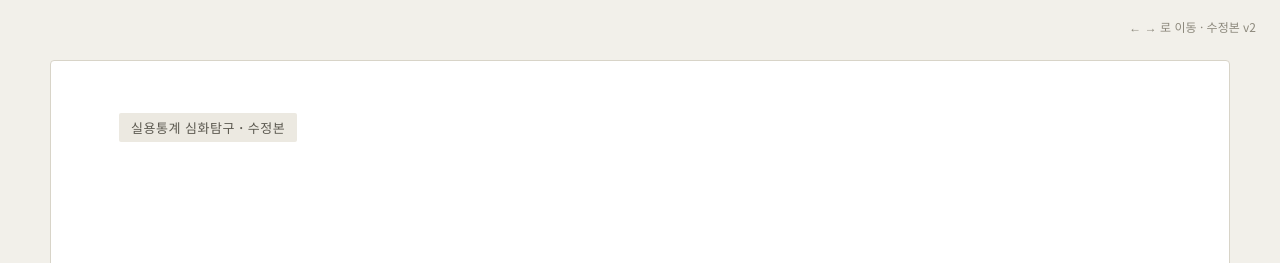
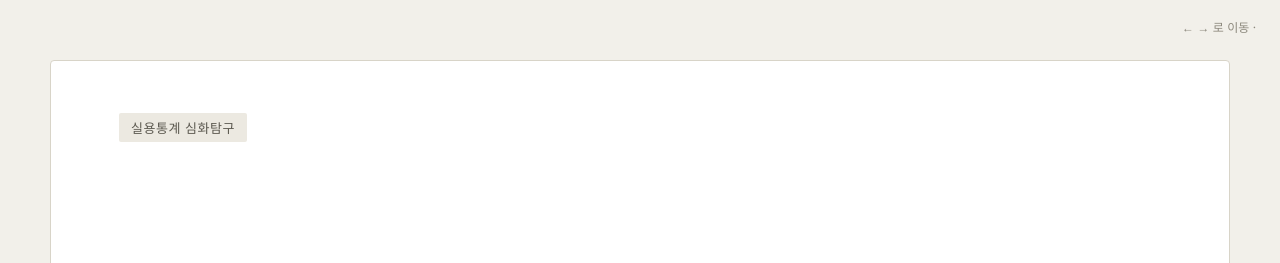
Before and after one commit to smore-im/PBL-, a plain HTML site: page index.html in a window 1280 px wide. Shown: the top 263 px of the page. Drawn offline with nearby package versions, Linux system fonts and the light colour scheme.

Commit message:
Update index.html

```diff
--- a/index.html
+++ b/index.html
@@ -3,7 +3,7 @@
 <head>
 <meta charset="UTF-8">
 <meta name="viewport" content="width=device-width, initial-scale=1.0">
-<title>필요성인가, 실현가능성인가 — 호남 반도체 클러스터 통계 검증 (수정본)</title>
+<title>호남 반도체 클러스터 통계 검증 </title>
 <link rel="preconnect" href="https://fonts.googleapis.com">
 <link rel="preconnect" href="https://fonts.gstatic.com" crossorigin>
 <link href="https://fonts.googleapis.com/css2?family=Noto+Serif+KR:wght@400;500;700&family=Noto+Sans+KR:wght@400;500;700&display=swap" rel="stylesheet">
@@ -89,13 +89,13 @@ ul.points li::before{content:"";position:absolute;left:0;top:9px;width:6px;heigh
 </head>
 <body>
 
-<div class="hint">← → 로 이동 · 수정본 v2</div>
+<div class="hint">← → 로 이동 · </div>
 
 <div class="deck">
 
   <!-- 1: Title -->
   <div class="slide active">
-    <div class="eyebrow gray">실용통계 심화탐구 · 수정본</div>
+    <div class="eyebrow gray">실용통계 심화탐구</div>
     <div class="title-wrap">
       <h1>필요성인가,<br>실현가능성인가</h1>
       <p class="sub">호남 반도체 클러스터 2,000조원 — 통계로 검증하다</p>
```
